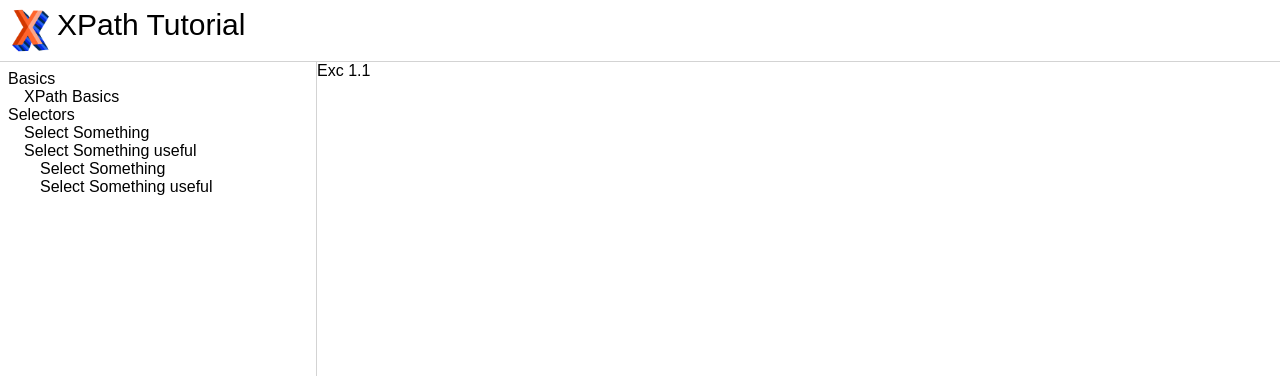
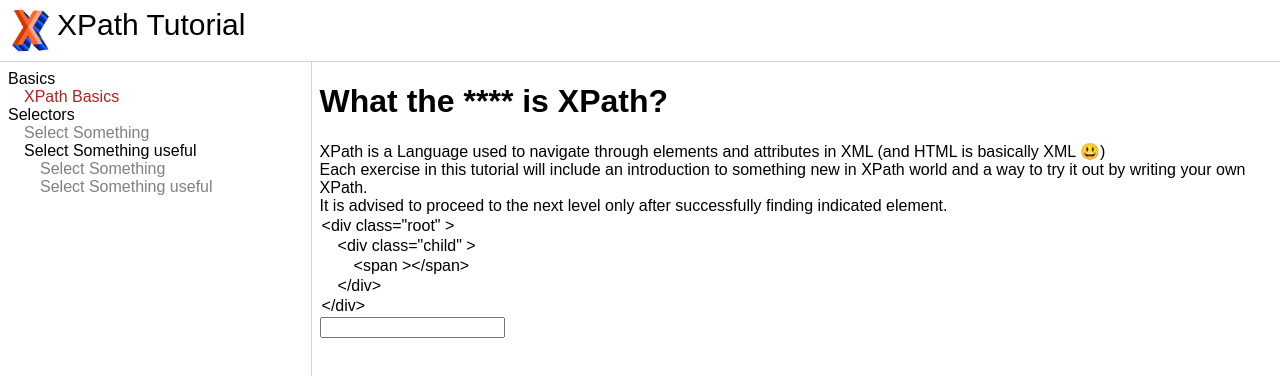
Before and after one commit to martis347/xpath-tutorial, a React (Create React App) app: page /exercises/1.1 in a window 1280 px wide. Shown: the top 376 px of the page. Built offline with nearby package versions, Linux system fonts and the light colour scheme; what webfontloader would draw is missing.

Commit message:
Added more logic

```diff
--- a/src/main/Main.tsx
+++ b/src/main/Main.tsx
@@ -1,6 +1,6 @@
 import React from 'react';
 import styled, { createGlobalStyle } from 'styled-components';
-import { BrowserRouter as Router } from 'react-router-dom';
+import { BrowserRouter as Router, Switch, Route, Redirect } from 'react-router-dom';
 import WebFontLoader from 'webfontloader';
 import Navigation from './navigation/Navigation';
 import TopBar from './top-bar/TopBar';
@@ -48,14 +48,20 @@ const Exercises: NavigationItem[] = [
     ],
   },
 ];
+
 const Main = () => {
   return (
     <Router>
       <GlobalStyle />
       <TopBar />
       <ContentWrapper>
-        <Navigation exercises={Exercises} />
-        <ExercisesContainer />
+        <Switch>
+          <Route path='/exercises/:exerciseId'>
+            <Navigation exercises={Exercises} />
+            <ExercisesContainer />
+          </Route>
+          <Redirect to='/exercises/1.1' />
+        </Switch>
       </ContentWrapper>
     </Router>
   );
--- a/src/main/exercises/Exercise.tsx
+++ /dev/null
@@ -1,9 +0,0 @@
-import React from 'react';
-import { useParams } from 'react-router-dom';
-
-const Exercise = () => {
-  const { exerciseId } = useParams<{ exerciseId: string }>();
-  return <div>Exc {exerciseId}</div>;
-};
-
-export default Exercise;
--- a/src/main/exercises/ExercisesContainer.tsx
+++ b/src/main/exercises/ExercisesContainer.tsx
@@ -1,16 +1,24 @@
-import React from 'react';
-import { Switch, Route, Redirect } from 'react-router-dom';
-import Exercise from './Exercise';
+import React, { useEffect, useMemo } from 'react';
+import { useParams, useHistory } from 'react-router-dom';
+import ExercisesList from './exercises-list';
 
 const ExercisesContainer = () => {
-  return (
-    <Switch>
-      <Route path='/exercises/:exerciseId'>
-        <Exercise />
-      </Route>
-      <Redirect to='/exercises/1.1' />
-    </Switch>
-  );
+  const { exerciseId } = useParams<{ exerciseId: string }>();
+  const history = useHistory();
+
+  const Exercise = useMemo(() => ExercisesList[exerciseId], [exerciseId]);
+
+  useEffect(() => {
+    if (!Exercise) {
+      history.push(`/exercises/1.1`);
+    }
+  }, [Exercise, history]);
+
+  if (!Exercise) {
+    return null;
+  }
+
+  return <Exercise />;
 };
 
 export default ExercisesContainer;
--- /dev/null
+++ b/src/main/exercises/exercises-list/BaseExercise.tsx
@@ -0,0 +1,133 @@
+import React, { useState, useEffect, useRef, useCallback } from 'react';
+import styled from 'styled-components';
+
+const StyledWrapper = styled.div`
+  padding-left: 8px;
+
+  summary {
+    white-space: pre-wrap;
+  }
+`;
+
+const ProxyWrapper = styled.div`
+  margin-left: -14px;
+
+  * {
+    margin-left: 14px;
+    padding: 2px;
+    display: block;
+  }
+
+  .selected {
+    background: rgba(0, 0, 0, 0.1);
+  }
+`;
+
+export interface ExerciceData {
+  name: string;
+  description: string;
+}
+
+// eslint-disable-next-line @typescript-eslint/no-explicit-any
+const mapAttributes = (props: any) => {
+  // eslint-disable-next-line @typescript-eslint/no-unused-vars
+  const { children, ref, ...validProps } = props;
+
+  return Object.entries(validProps).map(([key, value]) => {
+    const keyToUse = key === 'className' ? 'class' : key;
+    return `${keyToUse}="${value}" `;
+  });
+};
+
+const renderProxy = (
+  component: React.ReactElement,
+  ref?: React.MutableRefObject<Element | null>,
+): React.ReactElement => {
+  let children: unknown[] = [];
+  const opening = `<${component.type} ${mapAttributes(component.props)}>`;
+  const closing = `</${component.type}>`;
+
+  if (Array.isArray(component.props?.children)) {
+    children = [...component.props.children.map(renderProxy)];
+  } else if (component.props?.children) {
+    children = [renderProxy(component.props.children)];
+  } else {
+    children = [];
+  }
+
+  // eslint-disable-next-line react/no-children-prop
+  return React.createElement(component.type, {
+    ...component.props,
+    children: [opening, ...children, closing],
+    ref,
+    key: 'a',
+  });
+};
+
+const BaseExercise = ({ name, description }: ExerciceData) => {
+  const [xpath, setXpath] = useState('');
+  const [selectedNodes, setSelectedNodes] = useState<HTMLElement[]>([]);
+  const proxyRef = useRef<Element>(null);
+
+  useEffect(() => {
+    if (!proxyRef.current) {
+      return;
+    }
+    const proxyContainer: Element = proxyRef.current!;
+
+    try {
+      const result = document.evaluate(xpath, proxyContainer, null, XPathResult.ANY_TYPE, null);
+
+      const nodes: HTMLElement[] = [];
+      let node = result.iterateNext();
+      while (node) {
+        if (proxyContainer.contains(node)) {
+          nodes.push(node as HTMLElement);
+        }
+        node = result.iterateNext();
+      }
+
+      setSelectedNodes(nodes);
+    } catch (error) {
+      setSelectedNodes([]);
+    }
+  }, [xpath]);
+
+  const removeSelectedClassNames = useCallback((element: Element) => {
+    for (const child of element.children) {
+      removeSelectedClassNames(child);
+    }
+
+    element.classList.remove('selected');
+  }, []);
+
+  useEffect(() => {
+    if (proxyRef.current) {
+      removeSelectedClassNames(proxyRef.current);
+    }
+
+    for (const selectedNode of selectedNodes) {
+      selectedNode.classList.add('selected');
+    }
+  }, [removeSelectedClassNames, selectedNodes]);
+
+  return (
+    <StyledWrapper>
+      <h1>{name}</h1>
+      <summary>{description}</summary>
+      <ProxyWrapper>
+        {renderProxy(
+          <div className='root'>
+            <div className='child'>
+              <span />
+            </div>
+          </div>,
+          proxyRef,
+        )}
+      </ProxyWrapper>
+      <input type='text' value={xpath} onChange={({ target: { value } }) => setXpath(value)} />
+    </StyledWrapper>
+  );
+};
+
+export default BaseExercise;
--- /dev/null
+++ b/src/main/exercises/exercises-list/Exercise1.tsx
@@ -0,0 +1,15 @@
+import React from 'react';
+import BaseExercise, { ExerciceData } from './BaseExercise';
+
+const exerciceData: ExerciceData = {
+  name: 'What the **** is XPath?',
+  description: `XPath is a Language used to navigate through elements and attributes in XML (and HTML is basically XML 😃)
+Each exercise in this tutorial will include an introduction to something new in XPath world and a way to try it out by writing your own XPath.
+It is advised to proceed to the next level only after successfully finding indicated element.`,
+};
+
+const Exercise = () => {
+  return <BaseExercise {...exerciceData} />;
+};
+
+export default Exercise;
--- /dev/null
+++ b/src/main/exercises/exercises-list/Exercise2.1.tsx
@@ -0,0 +1,13 @@
+import React from 'react';
+import BaseExercise, { ExerciceData } from './BaseExercise';
+
+const exerciceData: ExerciceData = {
+  name: 'How to...?',
+  description: 'What the **** is XPath?',
+};
+
+const Exercise = () => {
+  return <BaseExercise {...exerciceData} />;
+};
+
+export default Exercise;
--- /dev/null
+++ b/src/main/exercises/exercises-list/index.ts
@@ -0,0 +1,8 @@
+import React from 'react';
+import Exercise1 from './Exercise1';
+import Exercise21 from './Exercise2.1';
+
+export default {
+  '1.1': Exercise1,
+  '2.1': Exercise21,
+} as { [name: string]: () => React.ReactElement };
--- a/src/main/navigation/Navigation.tsx
+++ b/src/main/navigation/Navigation.tsx
@@ -1,22 +1,25 @@
-import React from 'react';
+import React, { useCallback } from 'react';
 import styled from 'styled-components';
-import { Link } from 'react-router-dom';
+import { Link, useParams } from 'react-router-dom';
 import { NavigationItem } from 'main/types';
 
 const StyledWrapper = styled.div`
   width: 300px;
-  height: calc(100vh - 65px);
+  height: calc(100vh - 81px);
   border-right: 1px solid lightgray;
   padding: 8px;
 `;
 
-const Lesson = styled(Link)`
+// eslint-disable-next-line no-undef
+const Lesson = styled(Link)<{ selected: boolean }>`
   font-size: 16px;
   font-weight: 400;
   text-decoration: none;
   color: unset;
   cursor: pointer;
   display: block;
+
+  color: ${(props) => (props.selected ? 'firebrick;' : 'grey')};
 `;
 
 const GroupWrapper = styled.div`
@@ -26,26 +29,34 @@ const GroupWrapper = styled.div`
   }
 `;
 
-const renderExercises = (
-  exercise: NavigationItem,
-  index: number,
-  parentIndex: number[] = [],
-): React.ReactChild => {
+const Navigation = ({ exercises }: { exercises: NavigationItem[] }) => {
+  const { exerciseId } = useParams<{ exerciseId: string }>();
+
+  const renderExercises = useCallback(
+    (exercise: NavigationItem, index: number, parentIndexes: number[] = []): React.ReactChild => {
+      const id = `${parentIndexes.join('.')}.${index + 1}`;
+
       if ('children' in exercise && Array.isArray(exercise.children)) {
         return (
-      <GroupWrapper>
+          <GroupWrapper key={`group-${id}`}>
             {exercise.name}
             <div>
-          {exercise.children.map((ex, i) => renderExercises(ex, i, [...parentIndex, index + 1]))}
+              {exercise.children.map((ex, i) =>
+                renderExercises(ex, i, [...parentIndexes, index + 1]),
+              )}
             </div>
           </GroupWrapper>
         );
       }
 
-  return <Lesson to={`/exercises/${parentIndex.join('.')}.${index + 1}`}>{exercise.name}</Lesson>;
-};
-
-const Navigation = ({ exercises }: { exercises: NavigationItem[] }) => {
+      return (
+        <Lesson key={id} to={`/exercises/${id}`} selected={exerciseId === id}>
+          {exercise.name}
+        </Lesson>
+      );
+    },
+    [exerciseId],
+  );
   return <StyledWrapper>{exercises.map((e, i) => renderExercises(e, i))}</StyledWrapper>;
 };
 
```
Lines whose indentation alone changed are shown as unchanged.
